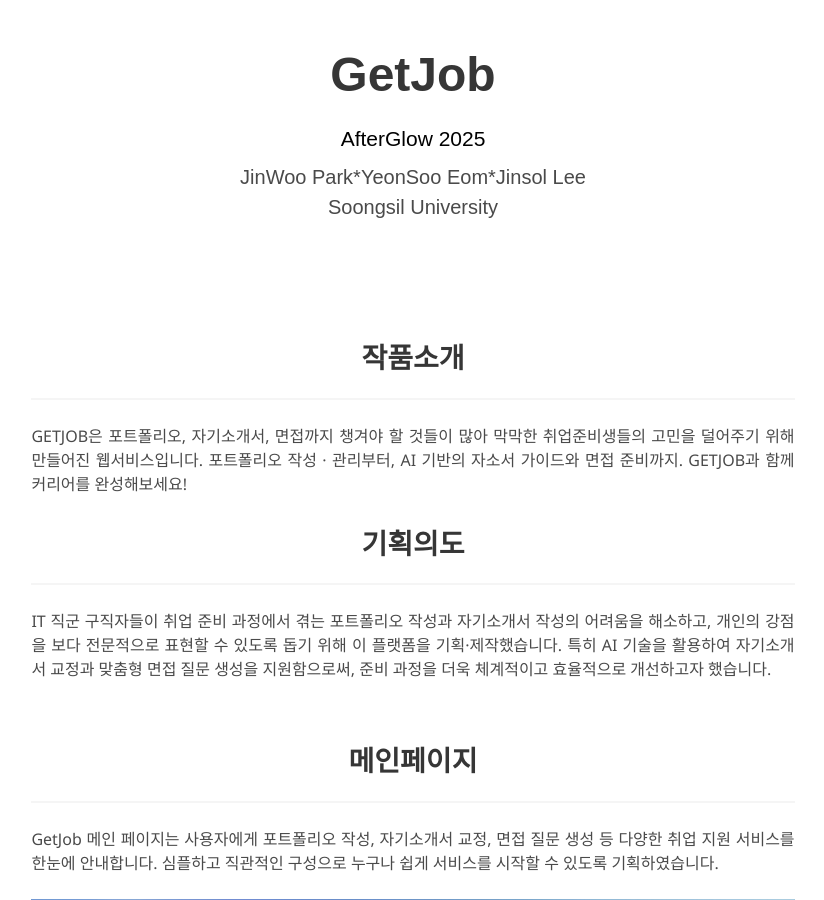
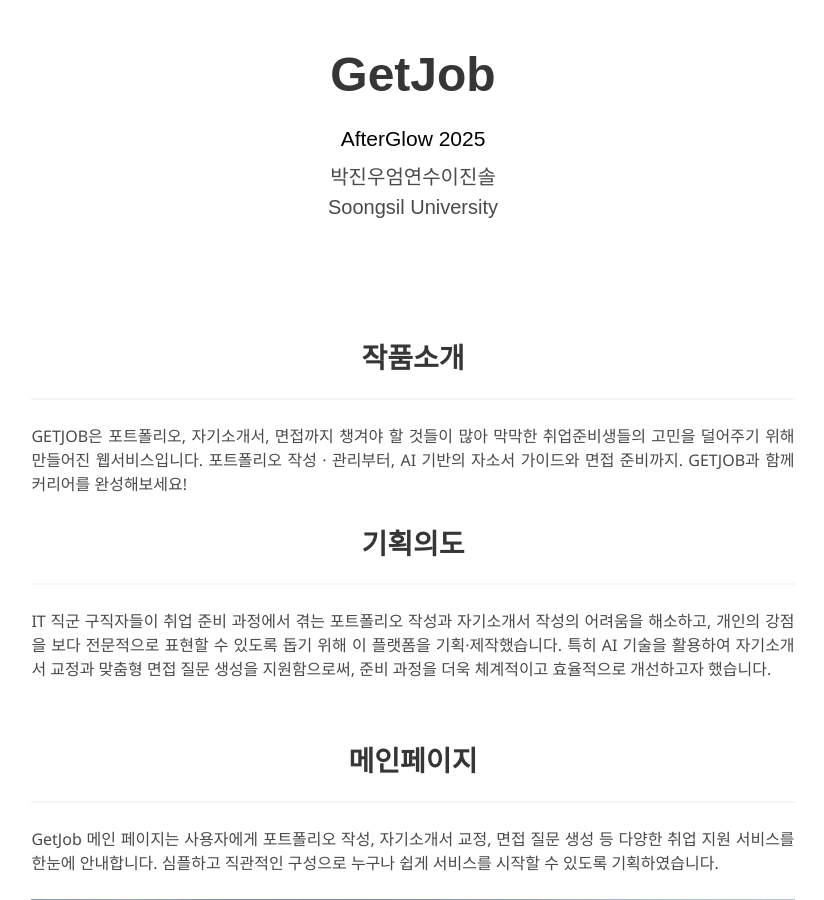
Before and after one commit to jinsoru1464/LeeJinSoo.github.io, a Jekyll site: the page built from index.md, in a window 1280 px wide and 900 px high. Shown: the whole window, without its empty margins (227-1051 px from the left). Built offline with Jekyll 4.4.1, drawn with Linux system fonts in a browser that asks for light colours; some web fonts are replaced.

Commit message:
Update index.md

```diff
--- a/index.md
+++ b/index.md
@@ -4,9 +4,9 @@ permalink: /
 title: "GetJob"
 presentation: "AfterGlow 2025"
 authors:
-  - JinWoo Park*
-  - YeonSoo Eom*
-  - Jinsol Lee
+  - 박진우
+  - 엄연수
+  - 이진솔
 affiliations:
   - Soongsil University
 
```
